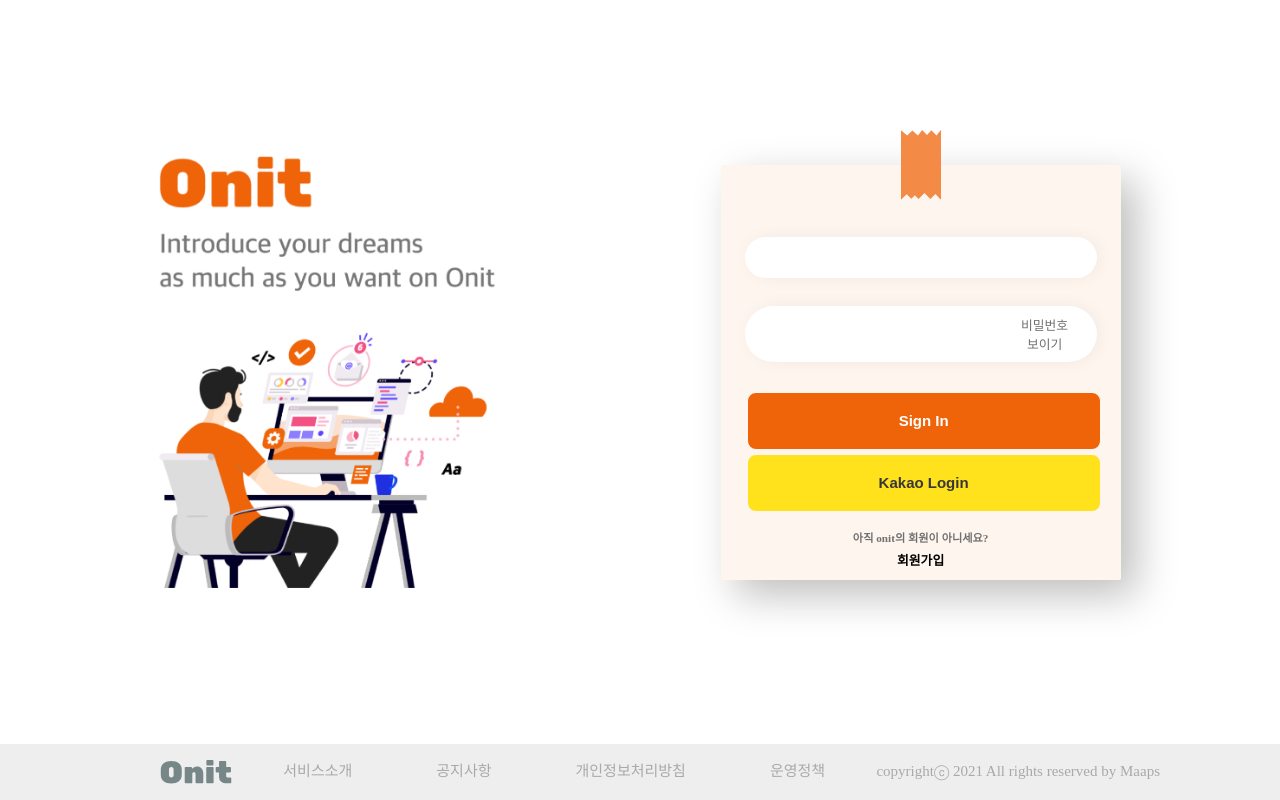
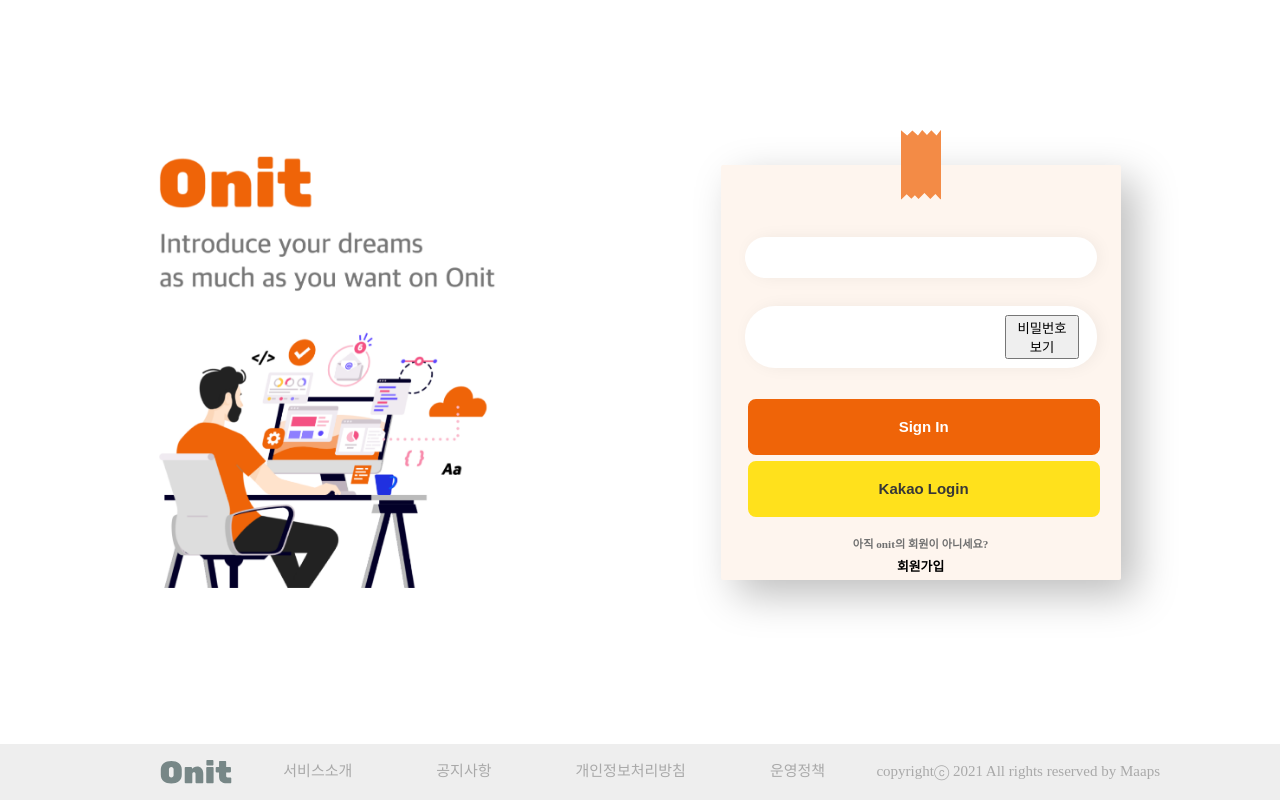
Before and after one commit to humonnom/ONIT-frontend-forked, a React (Create React App) app: page /login in a window 1280 px wide. Built offline with nearby package versions, Linux system fonts and the light colour scheme; no server answers; what facepaint would draw is missing.

Commit message:
가입페이지 비밀번호 보이기/숨기기 토글 버튼스타일 업데이트 및 용어수정 react-error-overlay 설치

```diff
--- a/package.json
+++ b/package.json
@@ -58,6 +58,7 @@
     "eslint-config-airbnb": "^18.2.1",
     "eslint-config-prettier": "^8.3.0",
     "eslint-plugin-prettier": "^4.0.0",
-    "prettier": "2.4.1"
+    "prettier": "2.4.1",
+    "react-error-overlay": "^6.0.9"
   }
 }
--- a/src/components/Login.js
+++ b/src/components/Login.js
@@ -24,7 +24,7 @@
     type: showPassword ? 'text' : 'password',
     button: (
       <button type='button' onClick={() => setShowPassword(!showPassword)}>
-        {showPassword ? '비밀번호 숨기기' : '비밀번호 보이기'}
+        {showPassword ? '비밀번호 숨기기' : '비밀번호 보기'}
       </button>
     ),
   });
--- a/src/hooks/useInput.js
+++ b/src/hooks/useInput.js
@@ -6,7 +6,6 @@
   COLOR_STYLE,
   FlexColCenter,
   FlexSpaceBetweenCenter,
-  InitButtonStyle,
   SHADOW_STYLE,
 } from '../styles/GlobalStyles';
 import { isPassword, getApiEndpoint } from '../utils/util';
@@ -148,12 +147,6 @@
 const InputPassword = css`
   width: 90%;
   ${FlexSpaceBetweenCenter}
-  button {
-    ${InitButtonStyle}
-    width: 7vw;
-    font-size: 0.8rem;
-    color: ${COLOR_STYLE.brownishGrey};
-  }
 `;
 
 const ErrorMessageWrapper = css`
--- a/src/pages/JoinPage.js
+++ b/src/pages/JoinPage.js
@@ -44,8 +44,12 @@
     label: '비밀번호',
     type: showPassword ? 'text' : 'password',
     button: (
-      <button type='button' onClick={() => setShowPassword(!showPassword)}>
-        {showPassword ? '비밀번호 숨기기' : '비밀번호 보이기'}
+      <button
+        type='button'
+        css={[passwordToggleButton, passwordToggleButtonMQ()]}
+        onClick={() => setShowPassword(!showPassword)}
+      >
+        {showPassword ? '비밀번호 숨기기' : '비밀번호 보기'}
       </button>
     ),
   });
@@ -152,28 +156,6 @@
       )),
     [fieldList, field, onFieldChange]
   );
-
-  // const InputComponents = () => {
-  //   [email, password, name, url].map(
-  //     (item) => {
-  //       // if (
-  //       //   joinType === 'kakao' &&
-  //       //   (item.id === 'email' || item.id === 'password')
-  //       // ) {
-  //       //   return null;
-  //       // } else {
-  //       return (
-  //         <div key={Math.random()} css={[InputItem, InputItemMQ()]}>
-  //           <label css={[InputLabel, InputLabelMQ()]} htmlFor={item.id}>
-  //             {item.label}
-  //           </label>
-  //           {item.component}
-  //         </div>
-  //       );
-  //     }
-  //     // }
-  //   );
-  // };
 
   return (
     <div css={[Container, ContainerMQ()]}>
@@ -437,3 +419,15 @@
     color: ${COLOR_STYLE.white};
   }
 `;
+
+const passwordToggleButton = css`
+  ${InitButtonStyle}
+  font-size: 0.8rem;
+  color: ${COLOR_STYLE.brownishGrey};
+`;
+
+const passwordToggleButtonMQ = () => {
+  return mq({
+    width: ['30vw', '25vw', '13vw', '10vw'],
+  });
+};
```
Also changed, not shown: 1 other file (tests, documents, lock files or other folders).
